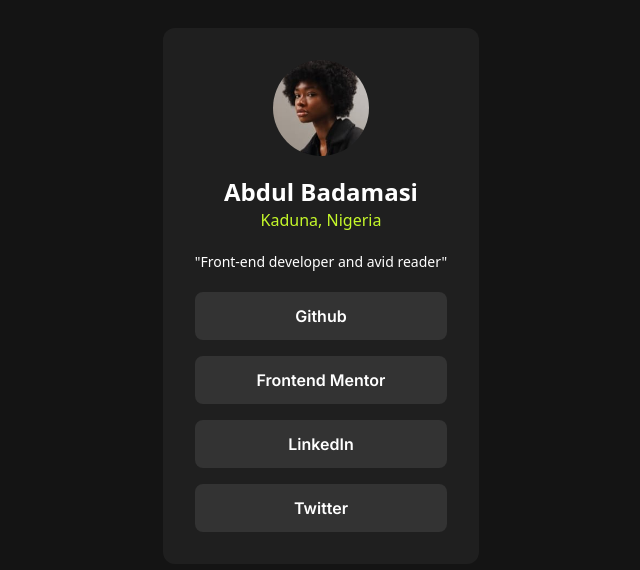
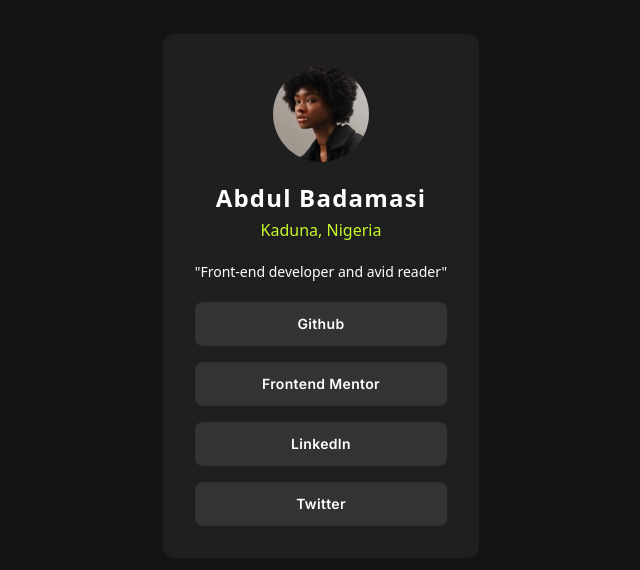
Before and after one commit to papilo-cloud/social-links, a React (Vite) app: page / in a window 1280 px wide. Shown: the part 104-674 px from the top of the page, without its empty margins (319-959 px from the left). Built offline with nearby package versions, Linux system fonts and the light colour scheme.

Commit message:
changed the font properties

```diff
--- a/src/components/core/Info.tsx
+++ b/src/components/core/Info.tsx
@@ -7,7 +7,7 @@ const Info: React.FC<ComponentProps<'div'>> = ({
     ...props
 }) => {
   return (
-    <div className={clsx('flex flex-col items-center', className)} {...props}>
+    <div className={clsx('flex flex-col items-center gap-1', className)} {...props}>
         {children}
     </div>
   )
--- a/src/components/core/Links.tsx
+++ b/src/components/core/Links.tsx
@@ -12,7 +12,7 @@ const Links: React.FC<ComponentProps<'a'>> = ({
 }) => {
   return (
     <a
-      className={clsx(' block w-full rounded-lg font-primary font-semibold bg-grey-normal text-white hover:bg-green-light hover:text-black-off cursor-pointer text-center py-3', className)}
+      className={clsx('block w-full rounded-lg tracking-wide font-primary font-semibold text-sm bg-grey-normal text-white hover:bg-green-light hover:text-black-off cursor-pointer text-center py-3', className)}
       target='_blank'
       {...props}>
         {children}
--- a/src/components/core/Typography.tsx
+++ b/src/components/core/Typography.tsx
@@ -7,7 +7,7 @@ const Name: React.FC<ComponentProps<'h1'>> = ({
     ...props
 }) => {
     return (
-        <h1 className={clsx('text-white text-2xl font-bold', className)} {...props}>
+        <h1 className={clsx('text-white text-2xl tracking-wider font-bold', className)} {...props}>
             {children}
         </h1>
     )
```
